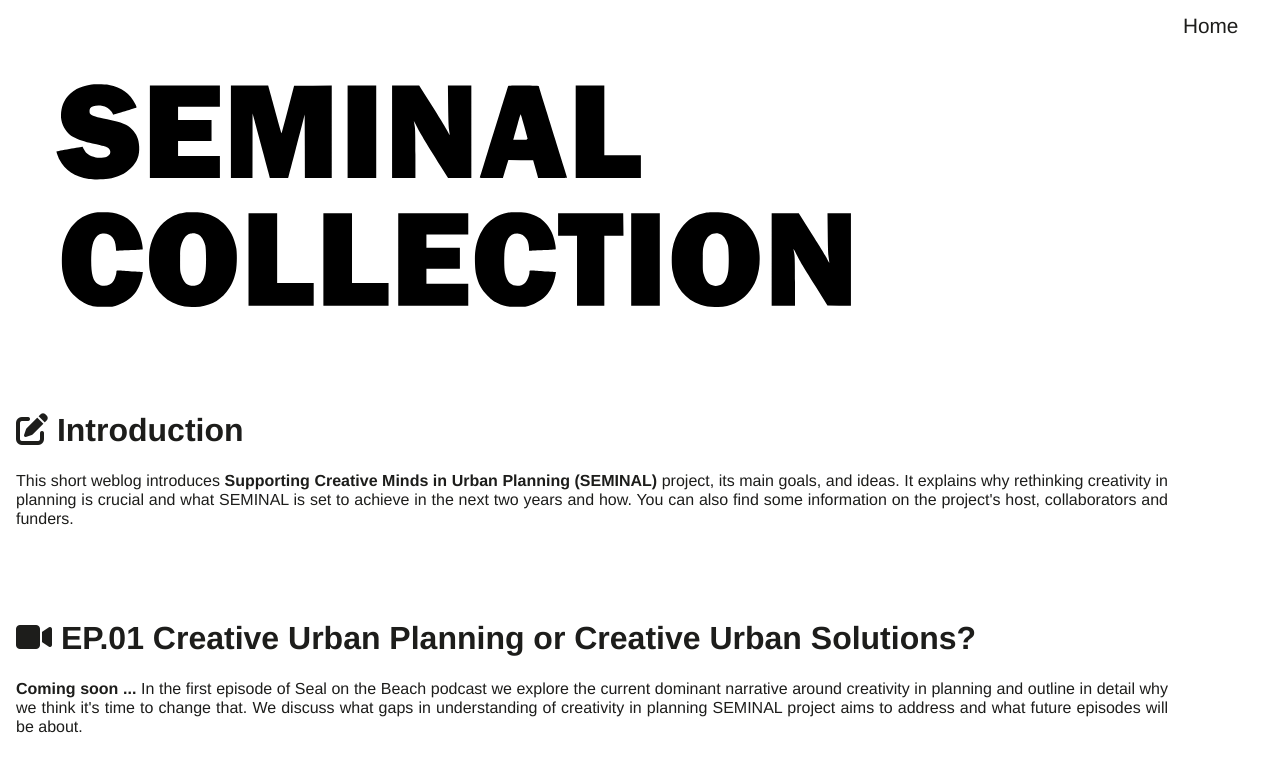
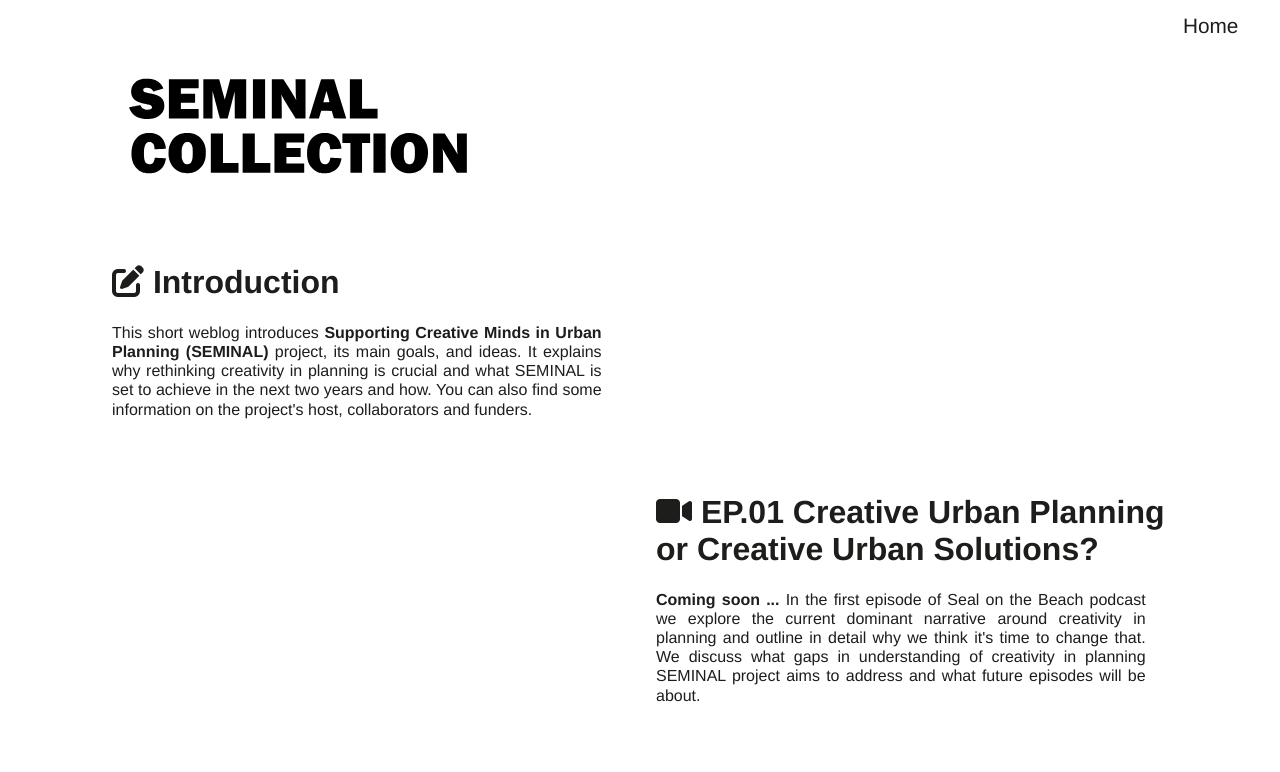
Before and after one commit to moozhan/seal-revamped, a plain HTML site: page seminal/collection.html in a window 1280 px wide. Shown: the top 772 px of the page. Drawn offline with Linux system fonts and the light colour scheme.

Commit message:
responsiveness fixed

```diff
--- a/assets/css/blogStyle.css
+++ b/assets/css/blogStyle.css
@@ -107,6 +107,23 @@ and (max-width : 320px) {
   }
 }
 
+@media only screen
+and (min-width : 321px) {
+  .grid-container{
+    margin-top:3vh;
+    width: 100vw;
+    height: 94vh;
+    display: grid;
+    grid-template-columns: 1fr;
+  }
+  .grid-item-even{
+    padding-left: 0em;
+  }
+  .grid-item-odd{
+    padding-right: 0em;
+  }
+}
+
 /* Smartphones (portrait and landscape) ----------- */
 @media only screen
 and (min-device-width : 320px)
@@ -149,7 +166,7 @@ and (max-device-width : 1024px) {
     width: 100vw;
     height: 96vh;
     display: grid;
-    grid-template-columns: 1fr;
+    grid-template-columns: 2fr 2fr;
   }
 
   #paragraph {
@@ -170,3 +187,38 @@ and (max-device-width : 1024px) {
     width: 98%;
   }
 }
+/* Desktops and laptops ----------- */
+
+@media only screen
+and (min-width : 1224px) {
+  .grid-container{
+    margin-top: 4vh;
+    width: 100vw;
+    height: 96vh;
+    display: grid;
+    grid-template-columns: 2fr 2fr;
+  }
+  .grid-item-even{
+    padding-left: 6em;
+  }
+  .grid-item-odd{
+    padding-right: 6em;
+  }
+}
+
+@media only screen
+and (min-width : 1824px) {
+  .grid-container{
+    margin-top: 4vh;
+    width: 100vw;
+    height: 96vh;
+    display: grid;
+    grid-template-columns: 2fr 2fr;
+  }
+  .grid-item-even{
+    padding-left: 15em;
+  }
+  .grid-item-odd{
+    padding-right: 15em;
+  }
+}
```
